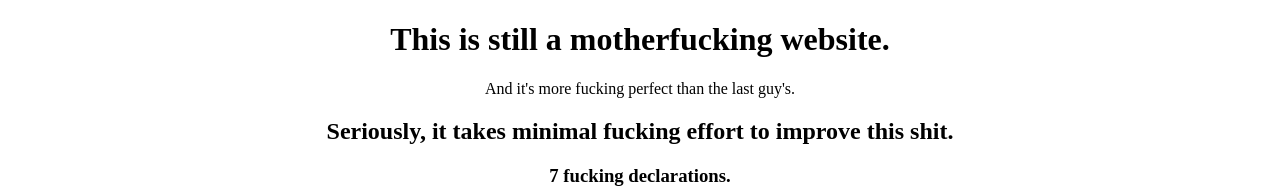
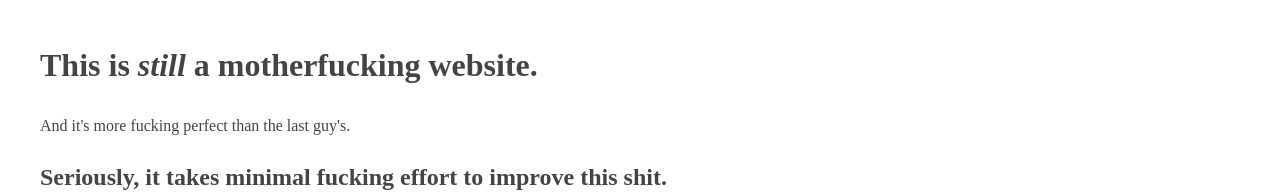
Before and after one commit to juanpabloangarita/juanpabloangarita.github.io, a plain HTML site: page index.html in a window 1280 px wide. Shown: the top 192 px of the page. Drawn offline with Linux system fonts and the light colour scheme.

Commit message:
improved thanks to dirtymarkup

```diff
--- a/index.html
+++ b/index.html
@@ -5,9 +5,13 @@
 	<title>Better Motherfucking Website</title>
 </head>
 <body>
-	<h1>This is still a motherfucking website.</h1>
+	<header>
+
+	<h1>This is <em>still</em> a motherfucking website.</h1>
 
 	<p>And it's more fucking perfect than the last guy's.</p>
+
+	</header>
 
 	<h2>Seriously, it takes minimal fucking effort to improve this shit.</h2>
 
--- a/style.css
+++ b/style.css
@@ -1,3 +1,5 @@
 body {
-	text-align: center;
+	margin: 40px;
+	color: #444444;
+	line-height: 1.6;
 }
```
